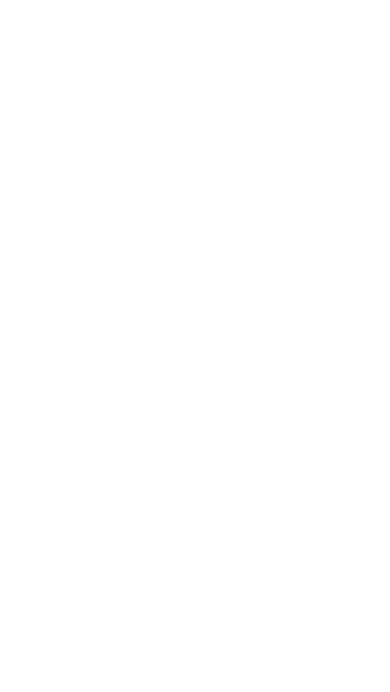
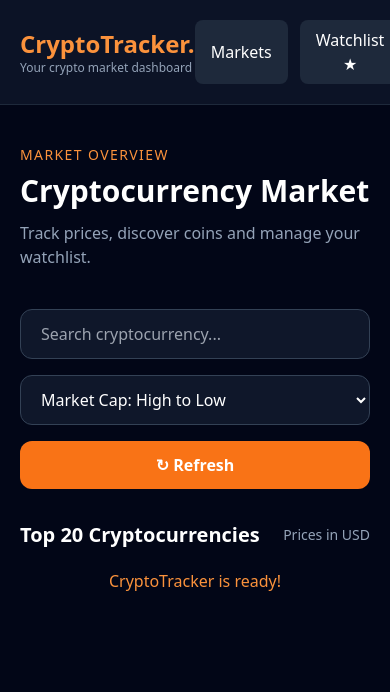
Before and after one commit to rathoresachin054-dotcom/Market-Tracker, a plain HTML site: page index.html in a window 390 px wide. Drawn offline with nearby package versions, Linux system fonts and the light colour scheme.

Commit message:
Add responsive Tailwind dashboard layout

```diff
--- a/app.js
+++ b/app.js
@@ -1,14 +1,5 @@
-const apiUrl = "https://api.coingecko.com/api/v3/coins/markets?vs_currency=usd&order=market_cap_desc&per_page=20&page=1&sparkline=false";
 
-async function getCoins() {
-    try {
-        const response = await fetch(apiUrl);
-        const data = await response.json();
+const coinContainer = document.getElementById("coinContainer");
+const status = document.getElementById("status");
 
-        console.log(data);
-    } catch (error) {
-        console.log("Error:", error);
-    }
-}
-
-getCoins();
+status.textContent = "CryptoTracker is ready!";
--- a/index.html
+++ b/index.html
@@ -1 +1,91 @@
-<script src="https://cdn.tailwindcss.com"></script>
+
+<!DOCTYPE html>
+<html lang="en">
+<head>
+    <meta charset="UTF-8">
+    <meta name="viewport" content="width=device-width, initial-scale=1.0">
+    <title>CryptoTracker | Market Overview</title>
+    <script src="https://cdn.tailwindcss.com"></script>
+</head>
+
+<body class="min-h-screen bg-slate-950 text-white">
+
+    <nav class="border-b border-slate-800 bg-slate-900/80">
+        <div class="mx-auto flex max-w-7xl items-center justify-between px-5 py-5">
+            <div>
+                <h1 class="text-2xl font-bold text-orange-400">CryptoTracker.</h1>
+                <p class="text-xs text-slate-400">Your crypto market dashboard</p>
+            </div>
+
+            <div class="flex gap-3">
+                <button id="homeBtn" class="rounded-lg bg-slate-800 px-4 py-2 hover:bg-slate-700">
+                    Markets
+                </button>
+                <button id="watchlistBtn" class="rounded-lg bg-slate-800 px-4 py-2 hover:bg-slate-700">
+                    Watchlist ★
+                </button>
+            </div>
+        </div>
+    </nav>
+
+    <main class="mx-auto max-w-7xl px-5 py-10">
+
+        <section class="mb-10">
+            <p class="mb-2 text-sm font-medium uppercase tracking-widest text-orange-400">
+                Market Overview
+            </p>
+            <h2 class="text-3xl font-bold sm:text-4xl">
+                Cryptocurrency Market
+            </h2>
+            <p class="mt-3 text-slate-400">
+                Track prices, discover coins and manage your watchlist.
+            </p>
+        </section>
+
+        <section class="mb-8 flex flex-col gap-4 md:flex-row">
+
+            <input
+                id="searchInput"
+                type="text"
+                placeholder="Search cryptocurrency..."
+                class="min-w-0 flex-1 rounded-xl border border-slate-700 bg-slate-900 px-5 py-3 outline-none focus:border-orange-400"
+            >
+
+            <select
+                id="sortSelect"
+                class="rounded-xl border border-slate-700 bg-slate-900 px-4 py-3 outline-none focus:border-orange-400"
+            >
+                <option value="market_cap">Market Cap: High to Low</option>
+                <option value="price_low">Price: Low to High</option>
+                <option value="price_high">Price: High to Low</option>
+                <option value="change">24h Change: High to Low</option>
+            </select>
+
+            <button
+                id="refreshBtn"
+                class="rounded-xl bg-orange-500 px-6 py-3 font-semibold hover:bg-orange-600 active:scale-95"
+            >
+                ↻ Refresh
+            </button>
+
+        </section>
+
+        <section class="mb-5 flex items-center justify-between">
+            <h3 id="sectionTitle" class="text-xl font-semibold">Top 20 Cryptocurrencies</h3>
+            <span class="text-sm text-slate-400">Prices in USD</span>
+        </section>
+
+        <p id="status" class="mb-6 text-center text-orange-400"></p>
+
+        <section
+            id="coinContainer"
+            class="grid grid-cols-1 gap-5 sm:grid-cols-2 lg:grid-cols-3 xl:grid-cols-4"
+        ></section>
+
+        <section id="detailContainer" class="mt-8"></section>
+
+    </main>
+
+    <script src="app.js"></script>
+</body>
+</html>
```
